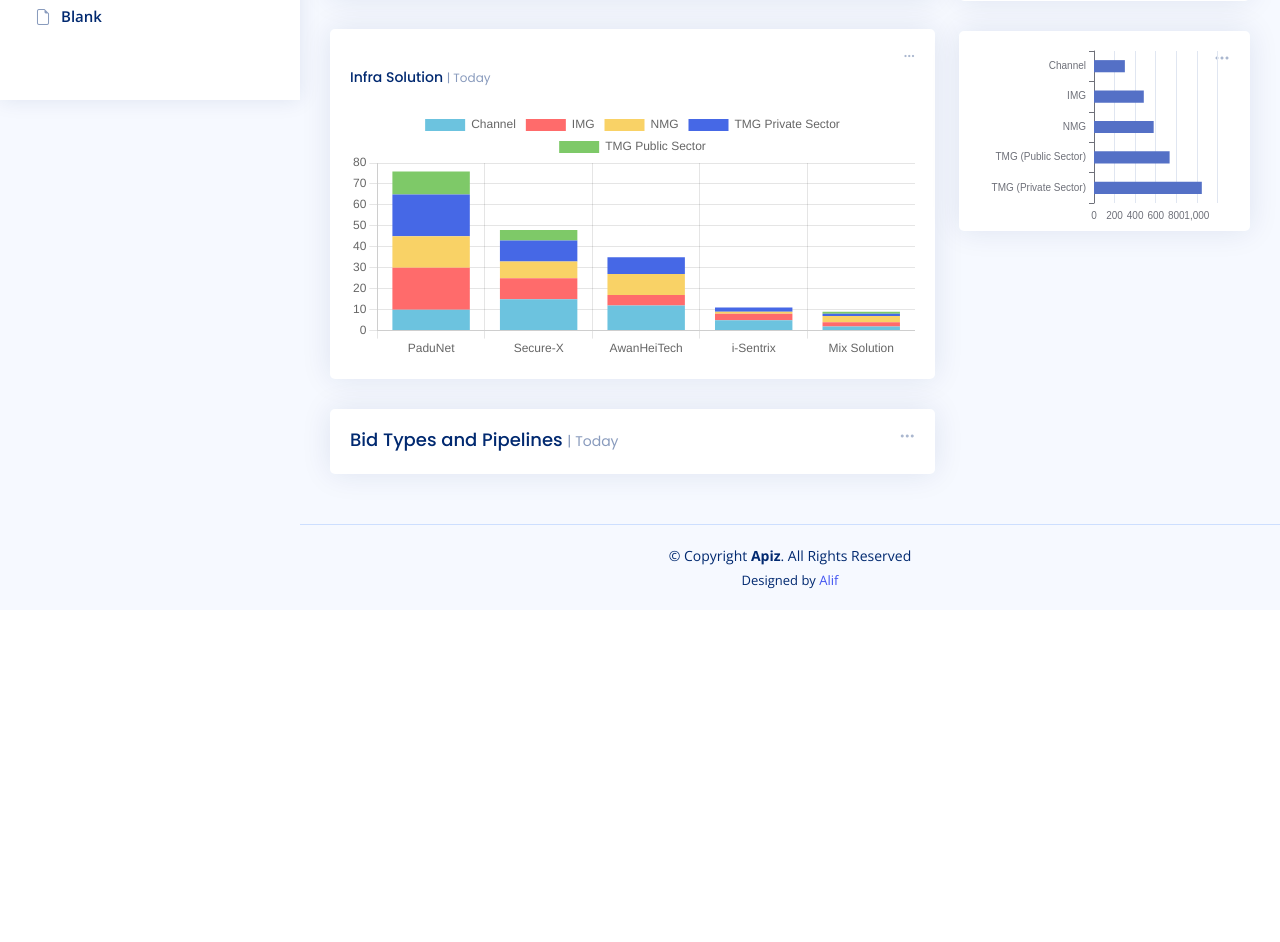
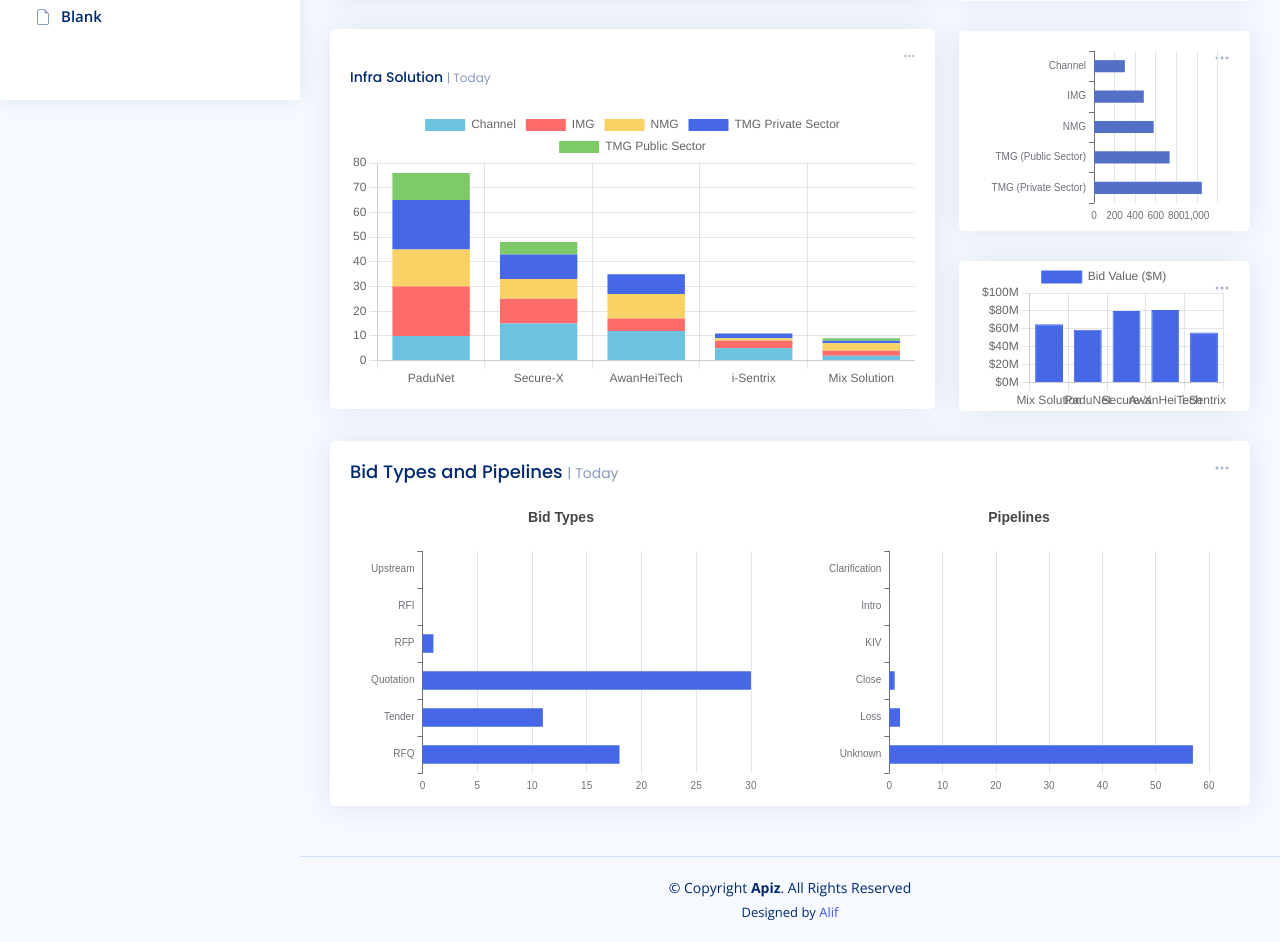
Before and after one commit to TehAis666/Solution-Portal, a PHP site: page / in a window 1280 px wide. Shown: the part 700-1642 px from the top of the page. Before the commit the page ends 1289 px from the top, so only its background shows below. Run offline with PHP 8.4, Linux system fonts and the light colour scheme; some libraries are stand-ins or nearby versions.

Commit message:
graphs and update style.css

```diff
--- a/assets/css/style.css
+++ b/assets/css/style.css
@@ -1231,3 +1231,23 @@ h6 {
   font-size: 13px;
   color: #012970;
 }
+
+/* Make chart container responsive */
+.chart-container {
+  display: flex;
+  justify-content: space-between;
+  flex-wrap: wrap;
+}
+
+#bidTypesBarChart, #pipelinesBarChart {
+  width: 48%;
+  height: 300px;
+}
+
+/* Stack the charts vertically on smaller screens */
+@media (max-width: 768px) {
+  #bidTypesBarChart, #pipelinesBarChart {
+    width: 100%;
+    margin-bottom: 20px;
+  }
+}
--- a/index.html
+++ b/index.html
@@ -519,30 +519,62 @@
 
               <!-- Reports -->
               <div class="col-12">
-                <div class="card" style="padding: 10px;">
+                <div class="card" style="padding: 10px">
                   <div class="filter">
-                    <a class="icon" href="#" data-bs-toggle="dropdown" style="font-size: 12px;">
+                    <a
+                      class="icon"
+                      href="#"
+                      data-bs-toggle="dropdown"
+                      style="font-size: 12px"
+                    >
                       <i class="bi bi-three-dots"></i>
                     </a>
-                    <ul class="dropdown-menu dropdown-menu-end dropdown-menu-arrow">
+                    <ul
+                      class="dropdown-menu dropdown-menu-end dropdown-menu-arrow"
+                    >
                       <li class="dropdown-header text-start">
-                        <h6 style="font-size: 12px;">Filter</h6>
+                        <h6 style="font-size: 12px">Filter</h6>
                       </li>
-                      <li><a class="dropdown-item" href="#" style="font-size: 12px;">Today</a></li>
-                      <li><a class="dropdown-item" href="#" style="font-size: 12px;">Month</a></li>
-                      <li><a class="dropdown-item" href="#" style="font-size: 12px;">Year</a></li>
+                      <li>
+                        <a
+                          class="dropdown-item"
+                          href="#"
+                          style="font-size: 12px"
+                          >Today</a
+                        >
+                      </li>
+                      <li>
+                        <a
+                          class="dropdown-item"
+                          href="#"
+                          style="font-size: 12px"
+                          >Month</a
+                        >
+                      </li>
+                      <li>
+                        <a
+                          class="dropdown-item"
+                          href="#"
+                          style="font-size: 12px"
+                          >Year</a
+                        >
+                      </li>
                     </ul>
                   </div>
 
-                  <div class="card-body" style="padding: 10px;">
-                    <h5 class="card-title" style="font-size: 14px;">Total Bids <span style="font-size: 12px;">/ Month</span></h5>
+                  <div class="card-body" style="padding: 10px">
+                    <h5 class="card-title" style="font-size: 14px">
+                      Total Bids <span style="font-size: 12px">/ Month</span>
+                    </h5>
 
                     <!-- Line Chart -->
-                    <div id="reportsChart" style="height: 250px;"></div>
+                    <div id="reportsChart" style="height: 250px"></div>
 
                     <script>
                       document.addEventListener("DOMContentLoaded", () => {
-                        new ApexCharts(document.querySelector("#reportsChart"), {
+                        new ApexCharts(
+                          document.querySelector("#reportsChart"),
+                          {
                             series: [
                               {
                                 name: "Number Bids",
@@ -572,7 +604,15 @@
                             },
                             colors: ["#4154f1", "#ff771d"],
                             xaxis: {
-                            categories: ["January", "February", "March", "April", "May", "June", "July"],
+                              categories: [
+                                "January",
+                                "February",
+                                "March",
+                                "April",
+                                "May",
+                                "June",
+                                "July",
+                              ],
                             },
                             yaxis: {
                               min: 0,
@@ -587,7 +627,8 @@
                               type: "solid",
                               opacity: [0.3, 1], // Reduced opacity for area
                             },
-                        }).render();
+                          }
+                        ).render();
                       });
                     </script>
 
@@ -599,28 +640,63 @@
 
               <!-- Infra Solution -->
               <div class="col-12">
-                <div class="card recent-sales overflow-auto" style="padding: 10px;">
+                <div
+                  class="card recent-sales overflow-auto"
+                  style="padding: 10px"
+                >
                   <div class="filter">
-                    <a class="icon" href="#" data-bs-toggle="dropdown" style="font-size: 12px;">
+                    <a
+                      class="icon"
+                      href="#"
+                      data-bs-toggle="dropdown"
+                      style="font-size: 12px"
+                    >
                       <i class="bi bi-three-dots"></i>
                     </a>
-                    <ul class="dropdown-menu dropdown-menu-end dropdown-menu-arrow">
+                    <ul
+                      class="dropdown-menu dropdown-menu-end dropdown-menu-arrow"
+                    >
                       <li class="dropdown-header text-start">
-                        <h6 style="font-size: 12px;">Filter</h6>
+                        <h6 style="font-size: 12px">Filter</h6>
                       </li>
-                      <li><a class="dropdown-item" href="#" style="font-size: 12px;">Today</a></li>
-                      <li><a class="dropdown-item" href="#" style="font-size: 12px;">Month</a></li>
-                      <li><a class="dropdown-item" href="#" style="font-size: 12px;">Year</a></li>
+                      <li>
+                        <a
+                          class="dropdown-item"
+                          href="#"
+                          style="font-size: 12px"
+                          >Today</a
+                        >
+                      </li>
+                      <li>
+                        <a
+                          class="dropdown-item"
+                          href="#"
+                          style="font-size: 12px"
+                          >Month</a
+                        >
+                      </li>
+                      <li>
+                        <a
+                          class="dropdown-item"
+                          href="#"
+                          style="font-size: 12px"
+                          >Year</a
+                        >
+                      </li>
                     </ul>
                   </div>
 
-                  <div class="card-body" style="padding: 10px;">
-                    <h5 class="card-title" style="font-size: 14px;">
-                      Infra Solution <span style="font-size: 12px;">| Today</span>
+                  <div class="card-body" style="padding: 10px">
+                    <h5 class="card-title" style="font-size: 14px">
+                      Infra Solution
+                      <span style="font-size: 12px">| Today</span>
                     </h5>
 
                     <!-- Stacked Bar Chart -->
-                    <canvas id="stakedBarChart" style="max-height: 250px;"></canvas>
+                    <canvas
+                      id="stakedBarChart"
+                      style="max-height: 280px"
+                    ></canvas>
                     <script>
                       document.addEventListener("DOMContentLoaded", () => {
                         new Chart(document.querySelector("#stakedBarChart"), {
@@ -686,35 +762,6 @@
                 </div>
               </div>
               <!-- Infra Solution  Ends -->
-
-              <!-- Bid Types and Pipelines -->
-              <div class="col-12">
-                <div class="card top-selling overflow-auto">
-                  <div class="filter">
-                    <a class="icon" href="#" data-bs-toggle="dropdown"
-                      ><i class="bi bi-three-dots"></i
-                    ></a>
-                    <ul
-                      class="dropdown-menu dropdown-menu-end dropdown-menu-arrow"
-                    >
-                      <li class="dropdown-header text-start">
-                        <h6>Filter</h6>
-                      </li>
-
-                      <li><a class="dropdown-item" href="#">Today</a></li>
-                      <li><a class="dropdown-item" href="#">This Month</a></li>
-                      <li><a class="dropdown-item" href="#">This Year</a></li>
-                    </ul>
-                  </div>
-
-                  <div class="card-body pb-0">
-                    <h5 class="card-title">
-                      Bid Types and Pipelines <span>| Today</span>
-                    </h5>
-                  </div>
-                </div>
-              </div>
-              <!-- End Top Selling -->
             </div>
           </div>
           <!-- End Left side columns -->
@@ -722,7 +769,7 @@
           <!-- Right side columns -->
           <div class="col-lg-4">
             <!-- Start Status Columns -->
-            <div class="card" style="max-width: 400px">
+            <div class="card" style="max-width: 600px">
               <div class="filter">
                 <a class="icon" href="#" data-bs-toggle="dropdown">
                   <i class="bi bi-three-dots"></i>
@@ -782,7 +829,7 @@
             <!-- End Status Columns -->
 
             <!-- Start Bids Sector -->
-            <div class="card" style="max-width: 400px">
+            <div class="card" style="max-width: 600px">
               <div class="filter">
                 <a class="icon" href="#" data-bs-toggle="dropdown">
                   <i class="bi bi-three-dots"></i>
@@ -799,8 +846,9 @@
               </div>
 
               <div class="card-body pb-0">
-                <h5 class="card-title" style="font-size: 14px;">
-                  Bids By Market Sector <span style="font-size: 12px;">| Today</span>
+                <h5 class="card-title" style="font-size: 14px">
+                  Bids By Market Sector
+                  <span style="font-size: 12px">| Today</span>
                 </h5>
 
                 <div
@@ -877,8 +925,8 @@
 
             <!-- End Bid Sector Column -->
 
-            <!-- Sector Chart -->
-            <div class="card" style="max-width: 400px">
+            <!-- Sector Chart Section -->
+            <div class="card" style="max-width: 600px">
               <div class="filter">
                 <a class="icon" href="#" data-bs-toggle="dropdown">
                   <i class="bi bi-three-dots"></i>
@@ -956,11 +1004,180 @@
                 <!-- End Sector Chart -->
               </div>
             </div>
+            <!-- End Sector Chart Section -->
 
-            <!-- End Sector Chart -->
+            <!-- Company Total Section -->
+            <div class="card" style="max-width: 600px">
+              <!-- Increased width for better spacing -->
+              <div class="filter">
+                <a class="icon" href="#" data-bs-toggle="dropdown">
+                  <i class="bi bi-three-dots"></i>
+                </a>
+                <ul class="dropdown-menu dropdown-menu-end dropdown-menu-arrow">
+                  <li class="dropdown-header text-start">
+                    <h6>Filter</h6>
+                  </li>
+                  <li><a class="dropdown-item" href="#">Today</a></li>
+                  <li><a class="dropdown-item" href="#">This Month</a></li>
+                  <li><a class="dropdown-item" href="#">This Year</a></li>
+                </ul>
+              </div>
+
+              <div class="card-body pb-0">
+                <!-- Bar Chart -->
+                <canvas id="barChart" style="max-height: 400px"></canvas>
+                <script>
+                  document.addEventListener("DOMContentLoaded", () => {
+                    new Chart(document.querySelector("#barChart"), {
+                      type: "bar",
+                      data: {
+                        labels: [
+                          "Mix Solution",
+                          "PaduNet",
+                          "Secure-X",
+                          "AwanHeiTech",
+                          "i-Sentrix",
+                        ], // Series names
+                        datasets: [
+                          {
+                            label: "Bid Value ($M)", // Label for the chart
+                            data: [65, 59, 80, 81, 56], // Corresponding bid values in million dollars
+                            backgroundColor: "#4668E6", // Updated background color
+                            borderColor: "#4668E6", // Same border color as background
+                            borderWidth: 1,
+                          },
+                        ],
+                      },
+                      options: {
+                        scales: {
+                          y: {
+                            beginAtZero: true,
+                            ticks: {
+                              callback: function (value) {
+                                return "$" + value + "M"; // Display as $X million
+                              },
+                            },
+                          },
+                          x: {
+                            ticks: {
+                              autoSkip: false, // Ensures all labels are shown
+                              maxRotation: 0, // Ensures labels are fully horizontal
+                              minRotation: 0, // Ensures labels are fully horizontal
+                            },
+                            barPercentage: 0.4, // Reduce bar width (range 0-1, lower is narrower)
+                            categoryPercentage: 0.6, // Increase spacing between bars (range 0-1, lower is more spacing)
+                          },
+                        },
+                        responsive: true,
+                        maintainAspectRatio: false, // Allow the chart to take full height of the card
+                        plugins: {
+                          tooltip: {
+                            callbacks: {
+                              label: function (context) {
+                                return (
+                                  context.dataset.label +
+                                  ": $" +
+                                  context.raw +
+                                  "M"
+                                ); // Tooltip format
+                              },
+                            },
+                          },
+                          legend: {
+                            display: true, // Show the legend
+                            position: "top", // Position the legend at the top
+                          },
+                        },
+                      },
+                    });
+                  });
+                </script>
+                <!-- End Bar Chart -->
+              </div>
+            </div>
+            <!-- End Company Total Section -->
           </div>
           <!-- End Right side columns -->
         </div>
+
+        <!-- Responsive Bid Types and Pipelines -->
+<div class="card top-selling overflow-auto">
+  <div class="filter">
+    <a class="icon" href="#" data-bs-toggle="dropdown"><i class="bi bi-three-dots"></i></a>
+    <ul class="dropdown-menu dropdown-menu-end dropdown-menu-arrow">
+      <li class="dropdown-header text-start"><h6>Filter</h6></li>
+      <li><a class="dropdown-item" href="#">Today</a></li>
+      <li><a class="dropdown-item" href="#">This Month</a></li>
+      <li><a class="dropdown-item" href="#">This Year</a></li>
+    </ul>
+  </div>
+
+  <div class="card-body pb-0">
+    <h5 class="card-title">Bid Types and Pipelines <span>| Today</span></h5>
+
+    <!-- Responsive container for Bid Types and Pipelines Bar Charts -->
+    <div class="chart-container">
+      <!-- Bid Types Bar Chart -->
+      <div id="bidTypesBarChart"></div>
+
+      <!-- Pipelines Bar Chart -->
+      <div id="pipelinesBarChart"></div>
+    </div>
+
+    <script>
+      document.addEventListener("DOMContentLoaded", () => {
+        // Bid Types Bar Chart
+        echarts.init(document.querySelector("#bidTypesBarChart")).setOption({
+          title: {
+            text: "Bid Types",
+            left: "center",
+            textStyle: { fontSize: 14 },
+          },
+          tooltip: { trigger: "axis", axisPointer: { type: "shadow" } },
+          grid: { left: "5%", right: "5%", bottom: "5%", top: "15%", containLabel: true },
+          xAxis: { type: "value", axisLabel: { fontSize: 10 } },
+          yAxis: {
+            type: "category",
+            data: ["RFQ", "Tender", "Quotation", "RFP", "RFI", "Upstream"],
+            axisLabel: { fontSize: 10 }
+          },
+          series: [{
+            name: "Bid Types",
+            type: "bar",
+            data: [18, 11, 30, 1, 0, 0],
+            color: "#4668E6",
+            barWidth: "50%"
+          }]
+        });
+
+        // Pipelines Bar Chart
+        echarts.init(document.querySelector("#pipelinesBarChart")).setOption({
+          title: {
+            text: "Pipelines",
+            left: "center",
+            textStyle: { fontSize: 14 }
+          },
+          tooltip: { trigger: "axis", axisPointer: { type: "shadow" } },
+          grid: { left: "5%", right: "5%", bottom: "5%", top: "15%", containLabel: true },
+          xAxis: { type: "value", axisLabel: { fontSize: 10 } },
+          yAxis: {
+            type: "category",
+            data: ["Unknown", "Loss", "Close", "KIV", "Intro", "Clarification"],
+            axisLabel: { fontSize: 10 }
+          },
+          series: [{
+            name: "Pipelines",
+            type: "bar",
+            data: [57, 2, 1, 0, 0, 0],
+            color: "#4668E6",
+            barWidth: "50%"
+          }]
+        });
+      });
+    </script>
+  </div>
+</div>
+<!-- End Responsive Bid Types and Pipelines -->
       </section>
     </main>
     <!-- End #main -->
```
Lines whose indentation alone changed are shown as unchanged.
